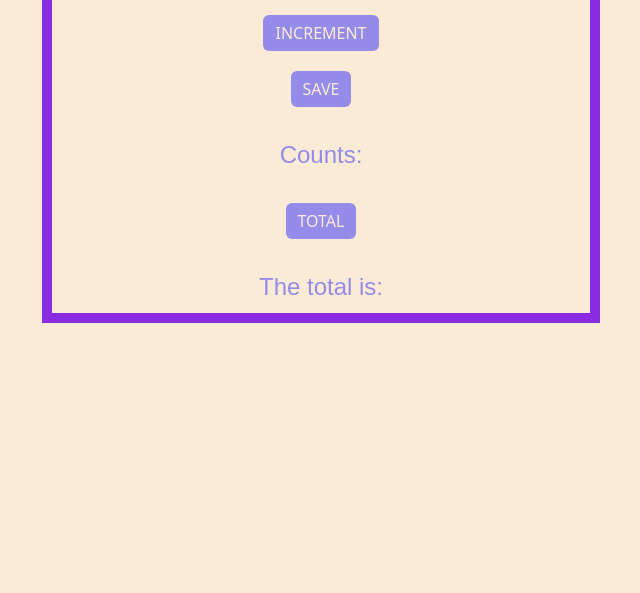
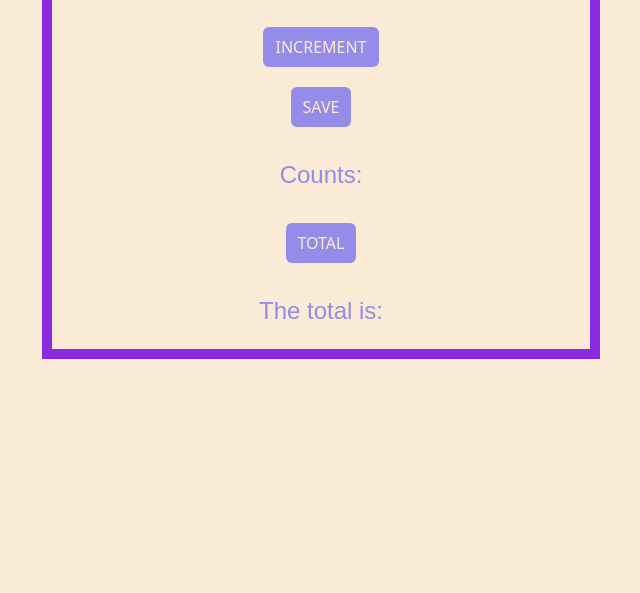
Before and after one commit to Leroy0010/counter, a plain HTML site: page index.html in a window 1280 px wide. Shown: the part 207-800 px from the top of the page, without its empty margins (319-959 px from the left). Drawn offline with nearby package versions, Linux system fonts and the light colour scheme.

Commit message:
index.css

```diff
--- a/index.css
+++ b/index.css
@@ -9,7 +9,7 @@ body {
     align-items: center;
     justify-content: center;
     border: 10px solid blueviolet;
-    height: 30rem;
+    height: 50%;
     flex-grow: 1;
     margin-top: 50px;
     width: 50%;
```
